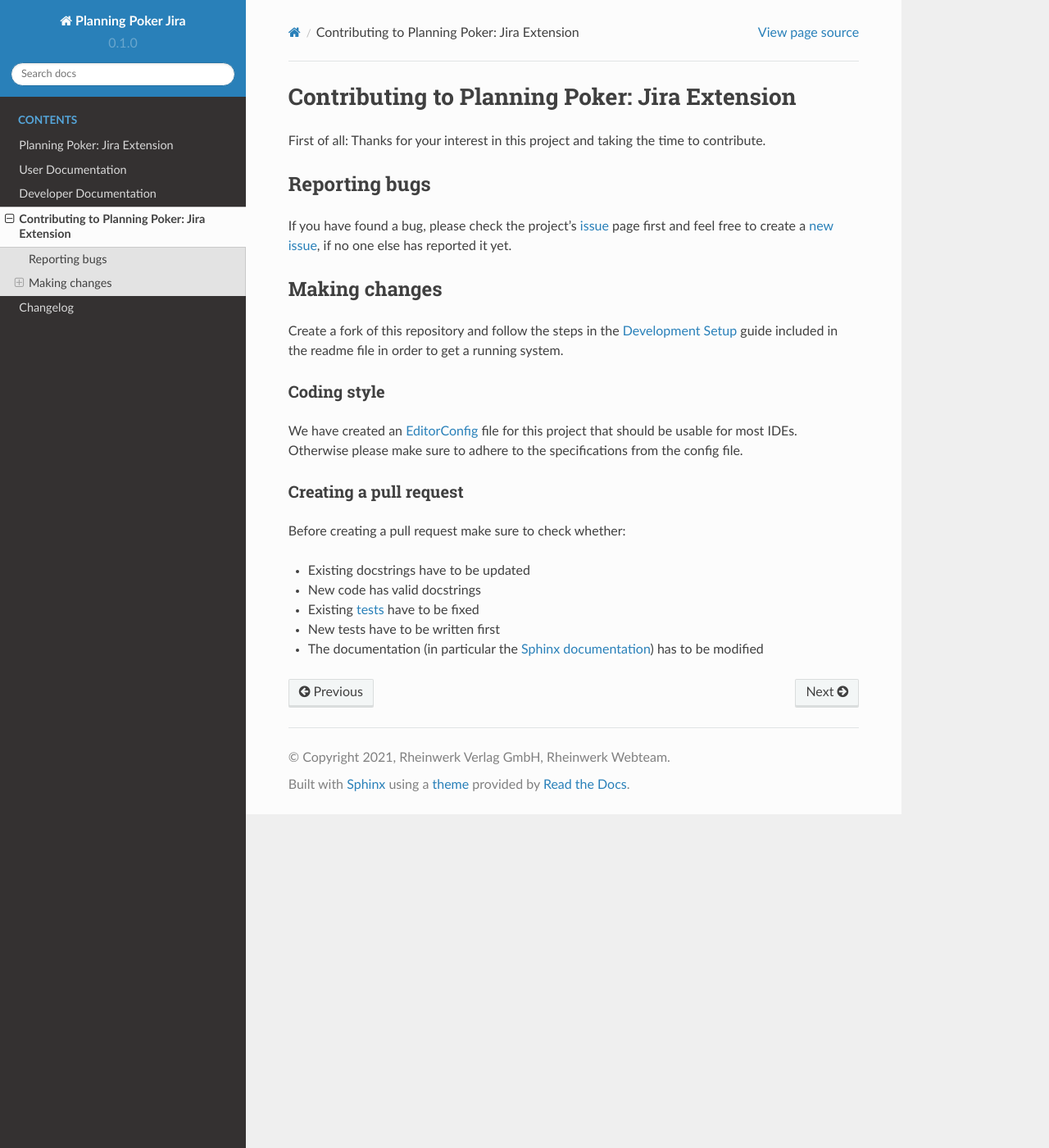
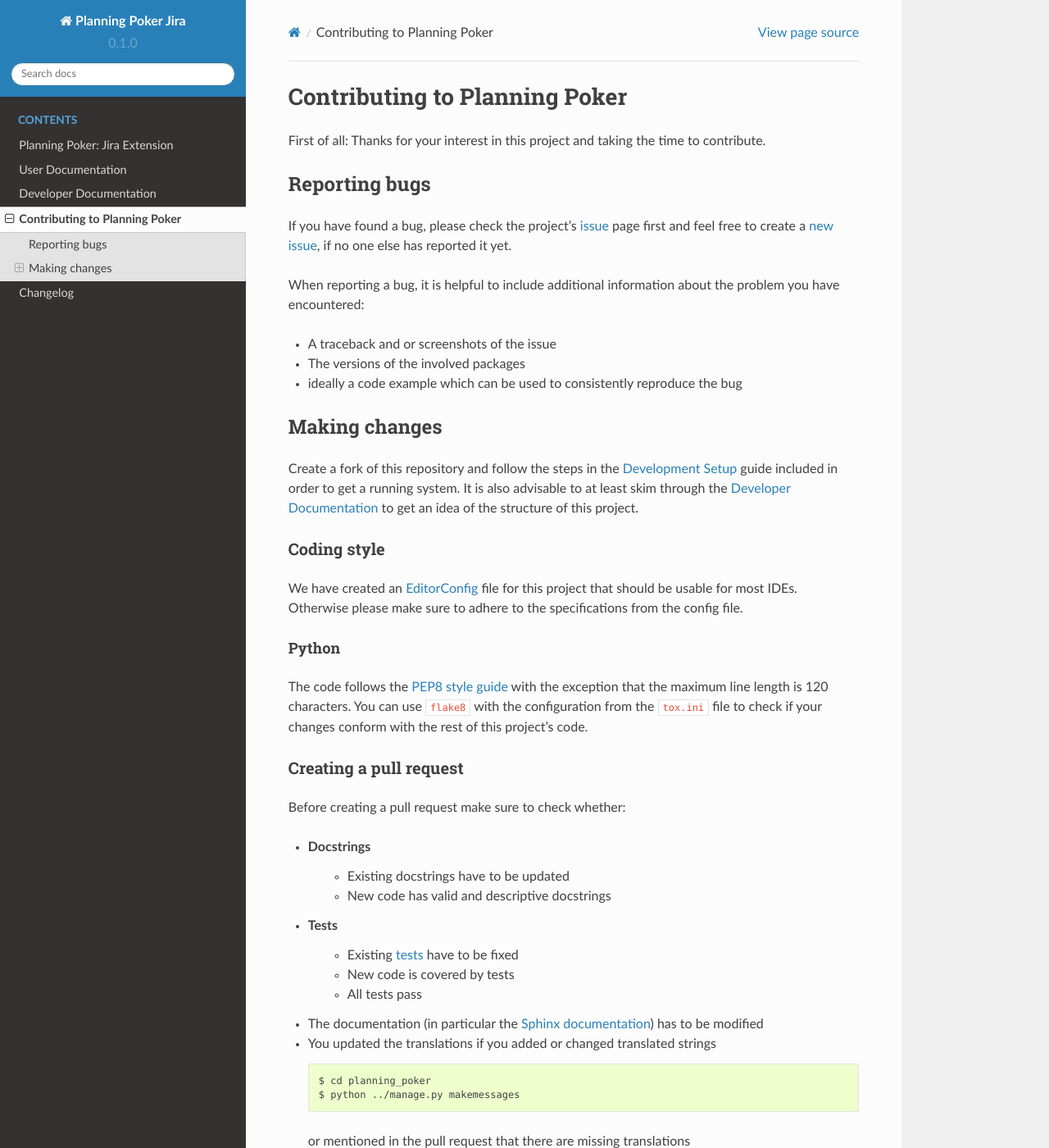
Before and after one commit to rheinwerk-verlag/planning-poker-jira, a Sphinx documentation site: the page built from docs/contributing.rst, in a window 1280 px wide and 1400 px high. Shown: the whole window at 82% size. Built offline with Sphinx 7.4.7 and the Read the Docs theme 2.0.0, drawn with Linux system fonts in a browser that asks for light colours; some of the changed text lies outside the part shown.

Commit message:
FIAE-175: Updated docs.

```diff
--- a/CONTRIBUTING.rst
+++ b/CONTRIBUTING.rst
@@ -1,5 +1,5 @@
-Contributing to Planning Poker: Jira Extension
-==============================================
+Contributing to Planning Poker
+==============================
 
 First of all: Thanks for your interest in this project and taking the time to contribute.
 
@@ -10,11 +10,18 @@
 `issue <https://github.com/rheinwerk-verlag/planning-poker-jira/issues>`_ page first and feel free to create a
 `new issue <https://github.com/rheinwerk-verlag/planning-poker-jira/issues/new>`_, if no one else has reported it yet.
 
+When reporting a bug, it is helpful to include additional information about the problem you have encountered:
+
+* A traceback and or screenshots of the issue
+* The versions of the involved packages
+* ideally a code example which can be used to consistently reproduce the bug
+
 Making changes
 --------------
 
 Create a fork of this repository and follow the steps in the :ref:`dev_docs/setup:Development Setup` guide included in
-the readme file in order to get a running system.
+order to get a running system. It is also advisable to at least skim through the
+:ref:`dev_docs/index:Developer Documentation` to get an idea of the structure of this project.
 
 Coding style
 ^^^^^^^^^^^^
@@ -22,15 +29,34 @@
 We have created an `EditorConfig <https://editorconfig.org/>`_ file for this project that should be usable for most
 IDEs. Otherwise please make sure to adhere to the specifications from the config file.
 
+Python
+""""""
+
+The code follows the `PEP8 style guide <https://www.python.org/dev/peps/pep-0008/>`_ with the exception that the maximum
+line length is 120 characters. You can use ``flake8`` with the configuration from the ``tox.ini`` file to check if your
+changes conform with the rest of this project's code.
+
 Creating a pull request
 ^^^^^^^^^^^^^^^^^^^^^^^
 
 Before creating a pull request make sure to check whether:
 
-* Existing docstrings have to be updated
-* New code has valid docstrings
-* Existing `tests <https://github.com/rheinwerk-verlag/planning-poker-jira/tree/development/tests>`_ have to be fixed
-* New tests have to be written first
+* Docstrings
+   * Existing docstrings have to be updated
+   * New code has valid and descriptive docstrings
+* Tests
+   * Existing `tests <https://github.com/rheinwerk-verlag/planning-poker-jira/tree/development/tests>`_ have to be fixed
+   * New code is covered by tests
+   * All tests pass
 * The documentation (in particular the
   `Sphinx documentation <https://github.com/rheinwerk-verlag/planning-poker-jira/tree/development/docs>`_) has to be
   modified
+* You updated the translations if you added or changed translated strings ::
+
+    $ cd planning_poker
+    $ python ../manage.py makemessages
+
+  or mentioned in the pull request that there are missing translations
+
+* Any user-facing changes are documented in the changelog
+* You added yourself to the list of authors
```
Also changed, not shown: docs/dev_docs/forms.rst (+8 -3 lines).
